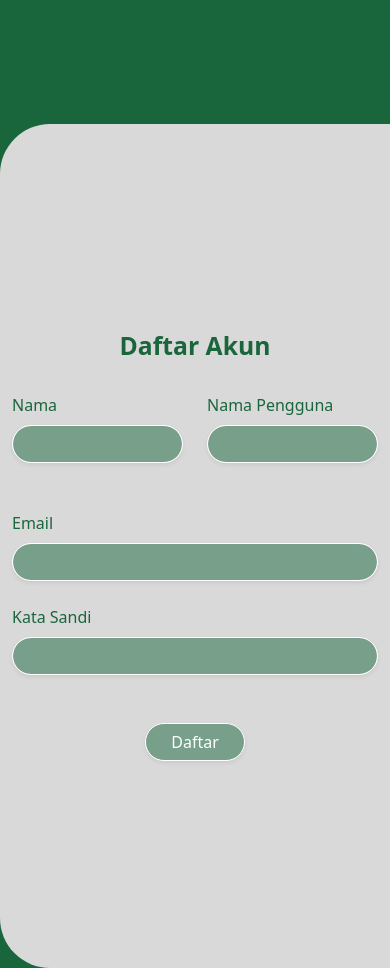
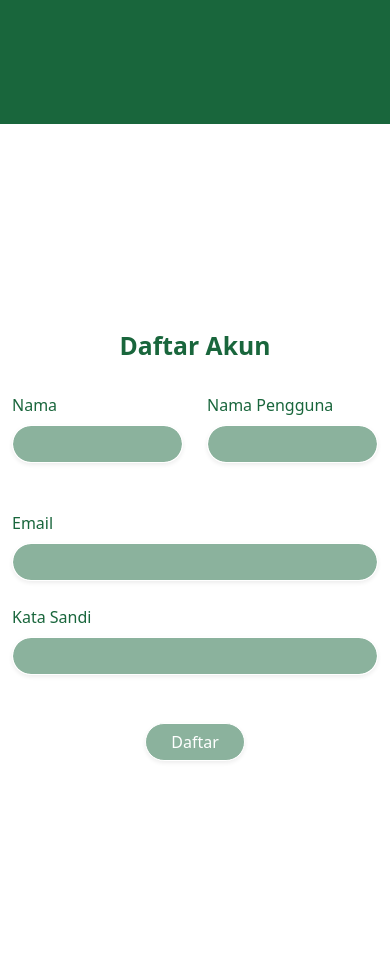
Before and after one commit to sltnayik/Project-PPL-Agro, a plain HTML site: page Register Page/index.html in a window 390 px wide. Shown: the part 720-1688 px from the top of the page. Drawn offline with nearby package versions, Linux system fonts and the light colour scheme.

Commit message:
Revisi-1 "memperbaiki tampilan" (belum ada tampilan mobile)

```diff
--- a/Register Page/index.html
+++ b/Register Page/index.html
@@ -9,11 +9,12 @@
   </head>
   <body style="background-color: #19663c">
     <!-- Register Page-->
-    <div class="container-fluid">
-      <div class="row d-grid custom-grid">
-        <div class="col p-0 m-0">
+    <div class="container-fluid" style="height: 100vh">
+      <div class="row" style="height: auto">
+        <div class="col-lg-5 col-md p-0 m-0" style="height: 100vh">
           <!-- Welcome Section -->
-          <section class="container-fluid text-white text-center p-5" style="background-color: rgb(25, 102, 60); min-height: 100vh">
+          <section class="container-fluid d-flex justify-content-center align-items-center text-center p-5 welcome-container" style="background-color: rgb(25, 102, 60); height: 100vh">
+            <div class="text-white">
               <h2>Selamat Datang</h2>
               <h1 class="display-5" style="font-weight: bold">ScanAja</h1>
               <p class="lead">Sistem Cerdas Analisis dan Deteksi Penyakit Tanaman Jagung</p>
@@ -21,22 +22,23 @@
                 <img src="img/jagung.jpg" alt="Bootstrap" width="160" height="160" class="rounded-circle" />
               </div>
               <button type="button" class="btn btn-secondary mt-4 shadow-sm btn-hover" style="background-color: rgba(217, 217, 217, 0.5); width: 100px; border-radius: 50px; border: 1px solid white">Masuk</button>
+            </div>
           </section>
           <!-- Welcome Section -->
         </div>
-        <div class="col p-0 m-0">
+        <div class="col-lg-7 col-md p-0 m-0" style="height: 100vh">
           <!-- Form Section -->
-          <section class="container-fluid d-flex justify-content-center align-items-center" style="background-color: #d9d9d9; min-height: 100vh; border-top-left-radius: 50px; border-bottom-left-radius: 50px">
+          <section class="container-fluid d-flex justify-content-center align-items-center form-container" style="background-color: #ffffff; height: 100vh">
             <form>
               <h2 class="text-center" style="font-weight: bold; color: #19663c">Daftar Akun</h2>
               <div class="row">
                 <div class="col my-4">
                   <label for="" class="form-label" style="color: #19663c">Nama</label>
-                  <input type="text" class="form-control shadow-sm" aria-label="Nama" style="border-radius: 50px; background-color: rgba(25, 102, 60, 0.5); border: 1px solid white; color: rgb(240, 240, 240)" />
+                  <input type="text" class="form-control shadow-sm" aria-label="Nama" style="border-radius: 50px; background-color: rgba(25, 102, 60, 0.5); border: 1px solid white; color: rgb(255, 255, 255)" />
                 </div>
                 <div class="col my-4">
                   <label for="" class="form-label" style="color: #19663c">Nama Pengguna</label>
-                  <input type="text" class="form-control shadow-sm" aria-label="Nama Pengguna" style="border-radius: 50px; background-color: rgba(25, 102, 60, 0.5); border: 1px solid white; color: rgb(240, 240, 240)" />
+                  <input type="text" class="form-control shadow-sm" aria-label="Nama Pengguna" style="border-radius: 50px; background-color: rgba(25, 102, 60, 0.5); border: 1px solid white; color: rgb(255, 255, 255)" />
                 </div>
               </div>
               <div class="my-4">
@@ -46,12 +48,12 @@
                   class="form-control shadow-sm"
                   id="exampleInputEmail1"
                   aria-describedby="emailHelp"
-                  style="border-radius: 50px; background-color: rgba(25, 102, 60, 0.5); border: 1px solid white; color: rgb(240, 240, 240)"
+                  style="border-radius: 50px; background-color: rgba(25, 102, 60, 0.5); border: 1px solid white; color: rgb(255, 255, 255)"
                 />
               </div>
               <div class="my-4">
                 <label for="exampleInputPassword1" class="form-label" style="color: #19663c">Kata Sandi</label>
-                <input type="password" class="form-control shadow-sm" id="exampleInputPassword1" style="border-radius: 50px; background-color: rgba(25, 102, 60, 0.5); border: 1px solid white; color: rgb(240, 240, 240)" />
+                <input type="password" class="form-control shadow-sm" id="exampleInputPassword1" style="border-radius: 50px; background-color: rgba(25, 102, 60, 0.5); border: 1px solid white; color: rgb(255, 255, 255)" />
               </div>
               <div class="mt-5 text-center">
                 <button type="submit" class="btn btn-secondary shadow-sm btn-hover" style="background-color: rgba(25, 102, 60, 0.5); width: 100px; border-radius: 50px; border: 1px solid white">Daftar</button>
--- a/Register Page/style.css
+++ b/Register Page/style.css
@@ -1,7 +1,5 @@
-.custom-grid {
-  display: grid;
-  grid-template-columns: 1fr 1.5fr;
-  height: 100%;
+body {
+  overflow-x: hidden;
 }
 
 .btn-hover:hover {
@@ -10,8 +8,44 @@
   transform: scale(1.1);
 }
 
+.form-container {
+  border-top-left-radius: 50px;
+  border-bottom-left-radius: 50px;
+  animation: slideX 2s forwards;
+}
+
 @media (max-width: 768px) {
-  .custom-grid {
-    grid-template-columns: 1fr; /* Tumpuk kolom pada layar kecil */
+  body {
+    overflow: auto;
+  }
+
+  .form-container {
+    border-top-left-radius: 0px;
+    border-top-right-radius: 0px;
+    border-bottom-left-radius: 0px;
+    border-bottom-right-radius: 0px;
+    animation: slideY 2s forwards;
   }
 }
+
+@keyframes slideX {
+  from {
+    transform: translateX(250px);
+    opacity: 0;
+  }
+  to {
+    transform: translateX(0);
+    opacity: 1;
+  }
+}
+
+@keyframes slideY {
+  from {
+    transform: translateY(250px);
+    opacity: 0;
+  }
+  to {
+    transform: translateX(0);
+    opacity: 1;
+  }
+}
```
Also changed, not shown: Register Page/try.html (added). Lines whose indentation alone changed are shown as unchanged.
